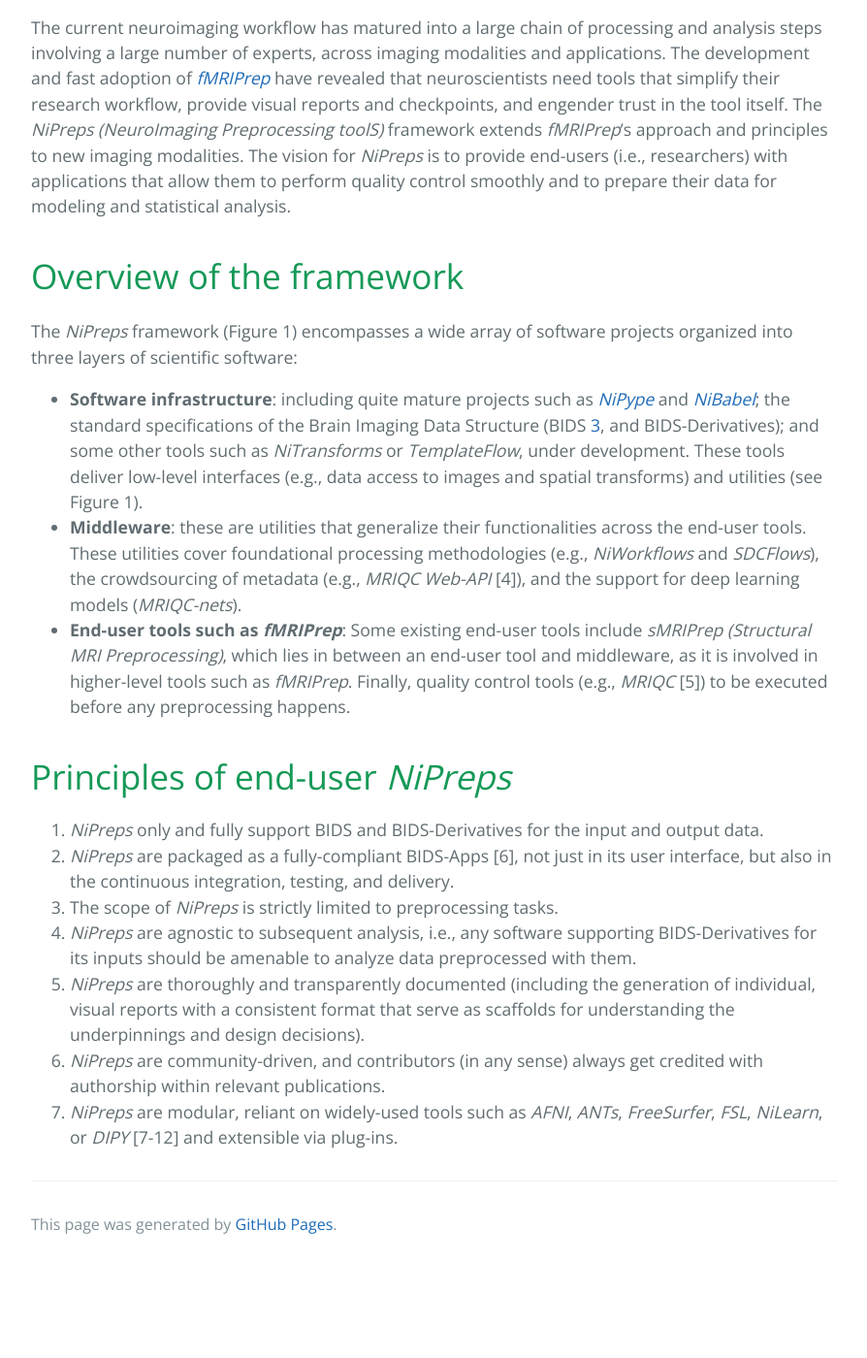
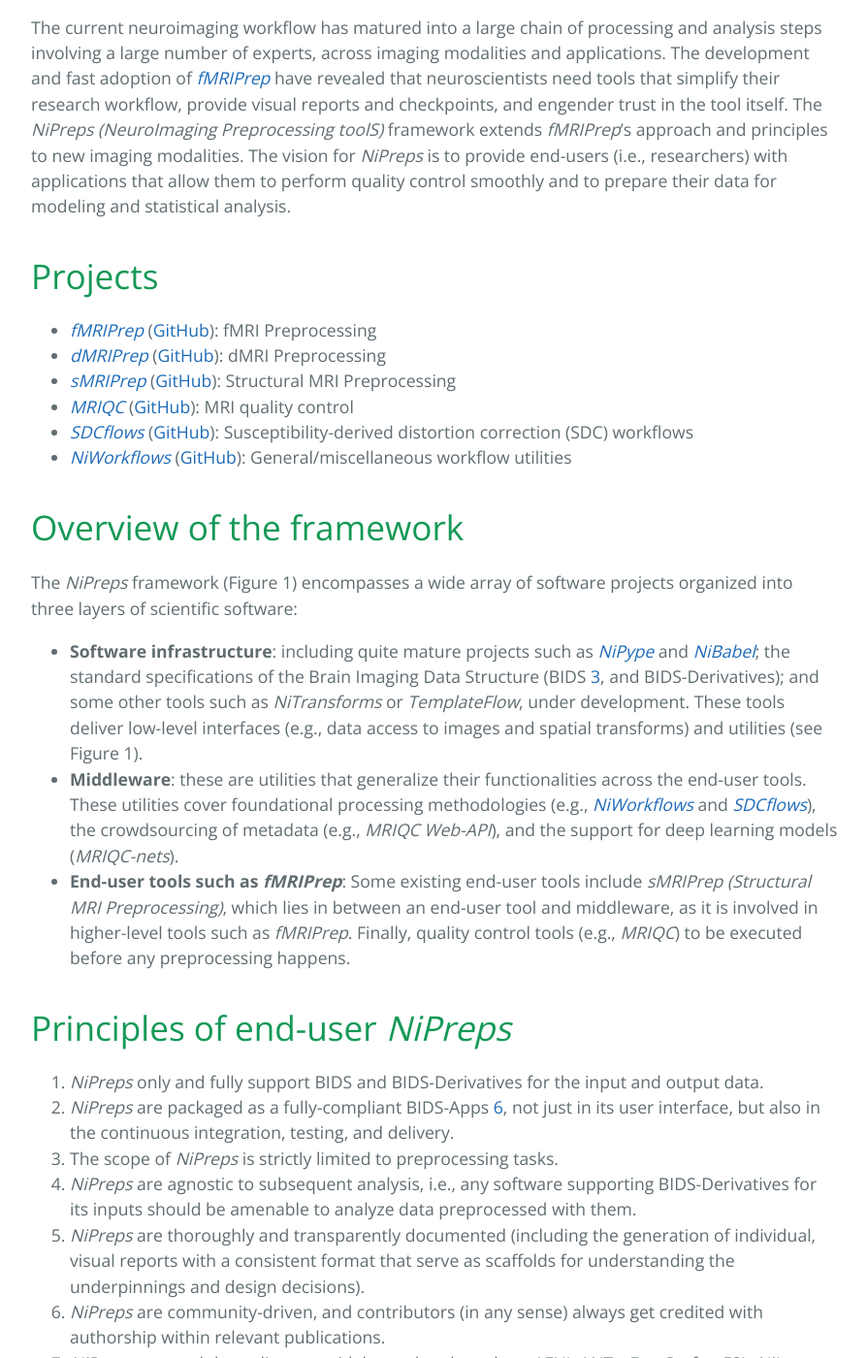
Before and after one commit to nipreps/nipreps.github.io, a Jekyll site: the page built from index.md, in a window 1280 px wide and 1400 px high, scrolled down 412 px. Shown: the whole window at 97% size, without its empty margins (192-1086 px from the left). Built offline with Jekyll 4.4.1, drawn with Linux system fonts in a browser that asks for light colours; before the commit the page ends 1718 px from its top, so only the background shows below that.

Commit message:
Update index.md

```diff
--- a/index.md
+++ b/index.md
@@ -7,6 +7,15 @@ The development and fast adoption of [_fMRIPrep_][1] have revealed that neurosci
 The _NiPreps (NeuroImaging Preprocessing toolS)_ framework extends _fMRIPrep_'s approach and principles to new imaging modalities.
 The vision for _NiPreps_ is to provide end-users (i.e., researchers) with applications that allow them to perform quality control smoothly and to prepare their data for modeling and statistical analysis.
 
+# Projects
+
+  * [_fMRIPrep_][1] ([GitHub](https://github.com/poldracklab/fmriprep)): fMRI Preprocessing
+  * [_dMRIPrep_][6] ([GitHub](https://github.com/nipreps/dmriprep)): dMRI Preprocessing
+  * [_sMRIPrep_][7] ([GitHub](https://github.com/poldracklab/smriprep)): Structural MRI Preprocessing
+  * [_MRIQC_][8] ([GitHub](https://github.com/poldracklab/mriqc)): MRI quality control
+  * [_SDCflows_][5] ([GitHub](https://github.com/nipreps/sdcflows)): Susceptibility-derived distortion correction (SDC) workflows
+  * [_NiWorkflows_][4] ([GitHub](https://github.com/nipreps/niworkflows)): General/miscellaneous workflow utilities
+
 
 # Overview of the framework
 
@@ -15,8 +24,8 @@ The _NiPreps_ framework (Figure 1) encompasses a wide array of software projects
   * **Software infrastructure**: including quite mature projects such as [_NiPype_][2] and [_NiBabel_][3]; the standard specifications of the Brain Imaging Data Structure (BIDS [3], and BIDS-Derivatives); and some other tools such as _NiTransforms_ or _TemplateFlow_, under development.
     These tools deliver low-level interfaces (e.g., data access to images and spatial transforms) and utilities (see Figure 1).
   * **Middleware**: these are utilities that generalize their functionalities across the end-user tools.
-    These utilities cover foundational processing methodologies (e.g., _NiWorkflows_ and _SDCFlows_), the crowdsourcing of metadata (e.g., _MRIQC Web-API_ [4]), and the support for deep learning models (_MRIQC-nets_).
-  * **End-user tools such as _fMRIPrep_**: Some existing end-user tools include _sMRIPrep (Structural MRI Preprocessing)_, which lies in between an end-user tool and middleware, as it is involved in higher-level tools such as _fMRIPrep_. Finally, quality control tools (e.g., _MRIQC_ [5]) to be executed before any preprocessing happens.
+    These utilities cover foundational processing methodologies (e.g., [_NiWorkflows_][4] and [_SDCflows_][5]), the crowdsourcing of metadata (e.g., _MRIQC Web-API_), and the support for deep learning models (_MRIQC-nets_).
+  * **End-user tools such as _fMRIPrep_**: Some existing end-user tools include _sMRIPrep (Structural MRI Preprocessing)_, which lies in between an end-user tool and middleware, as it is involved in higher-level tools such as _fMRIPrep_. Finally, quality control tools (e.g., _MRIQC_) to be executed before any preprocessing happens.
 
 <!-- ![Branching](https://guides.github.com/activities/hello-world/branching.png) -->
 
@@ -34,3 +43,8 @@ The _NiPreps_ framework (Figure 1) encompasses a wide array of software projects
 [1]: http://fmriprep.org/ "fMRIPrep documentation"
 [2]: https://nipype.readthedocs.io/ "NiPype documentation"
 [3]: https://nibabel.readthedocs.io/ "NiBabel documentation"
+[4]: https://www.nipreps.org/niworkflows/ "NiWorkflows documentation"
+[5]: https://www.nipreps.org/sdcflows/ "SDCflows documentation"
+[6]: https://www.nipreps.org/dmriprep/ "dMRIPrep documentation"
+[7]: https://poldracklab.github.io/smriprep "sMRIPrep documentation"
+[8]: https://mriqc.readthedocs.io/ "MRIQC Documentation"
```
